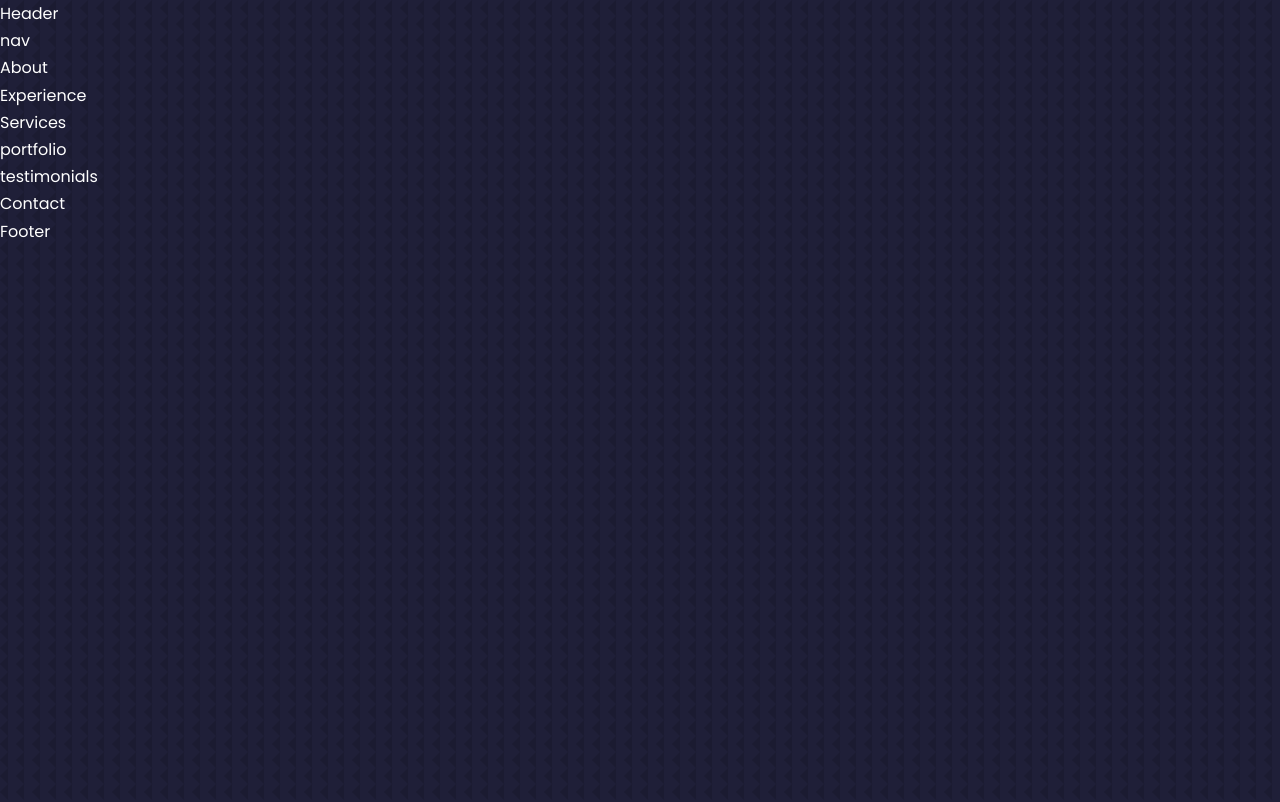
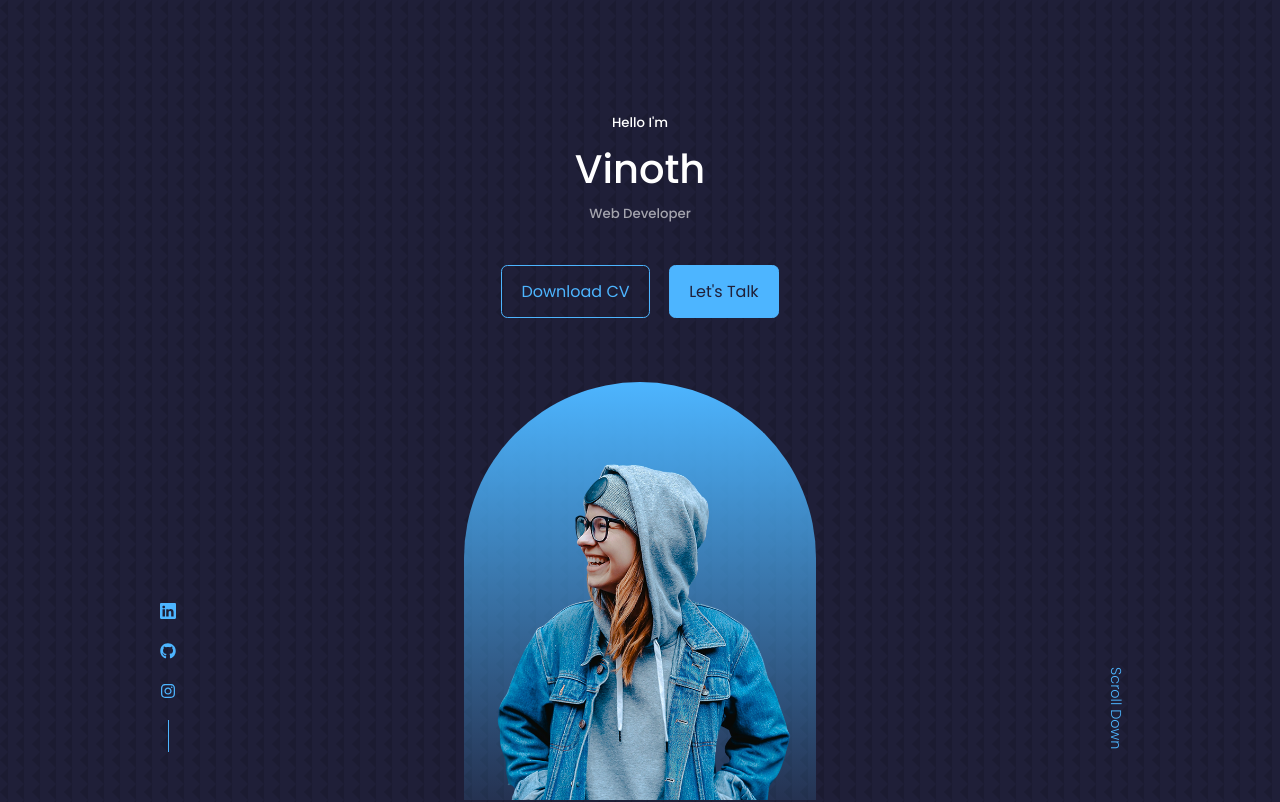
Before and after one commit to Vinothjv10/React-1, a React (Create React App) app: page / in a window 1280 px wide. Shown: the top 802 px of the page. Built offline with nearby package versions, Linux system fonts and the light colour scheme.

Commit message:
header component seted

```diff
--- a/package.json
+++ b/package.json
@@ -9,6 +9,7 @@
     "boxicons": "^2.1.4",
     "react": "^18.2.0",
     "react-dom": "^18.2.0",
+    "react-icons": "^4.7.1",
     "react-scripts": "5.0.1",
     "web-vitals": "^2.1.4"
   },
--- /dev/null
+++ b/src/components/header/CTA.jsx
@@ -0,0 +1,13 @@
+import React from 'react'
+import CV from '../../assets/cv.pdf'
+
+const CTA = () => {
+    return (
+        <div className='cta'>
+            <a href={CV} download className='btn'>Download CV</a>
+            <a href="#contact" className='btn btn-primary'> Let's Talk</a>
+        </div>
+    )
+}
+
+export default CTA
--- a/src/components/header/Header.jsx
+++ b/src/components/header/Header.jsx
@@ -1,9 +1,31 @@
 import React from 'react'
 import './header.css'
+import CTA from './CTA';
+import HeaderSocials from './HeaderSocials';
+
+import ME from '../../assets/me.png'
 
 const Header = () => {
     return (
-        <div>Header</div>
+        <header>
+            <div className="container header__container">
+                <h5>Hello I'm</h5>
+                <h1>Vinoth</h1>
+                <h5 className="text-light">
+                    Web Developer
+                </h5>
+
+                <CTA />
+                <HeaderSocials />
+
+                <div className="me">
+                    <img src={ME} alt="me" />
+                </div>
+
+                <a href="#cotact" className='scroll__down'> Scroll Down</a>
+
+            </div>
+        </header>
     )
 }
 
--- /dev/null
+++ b/src/components/header/HeaderSocials.jsx
@@ -0,0 +1,18 @@
+import React from 'react';
+import { BsLinkedin } from 'react-icons/bs';
+import { FaGithub } from 'react-icons/fa';
+import { FaInstagram } from 'react-icons/fa'
+
+
+
+const HeaderSocials = () => {
+    return (
+        <div className='header__socials'>
+            <a href="https://www.linkedin.com/in/vinothjv/" target="_blank"> <BsLinkedin /> </a>
+            <a href="https://github.com/Vinothjv10" target="_blank"><FaGithub /></a>
+            <a href="https://www.instagram.com/i_m_vinoth__/" target="_blank"><FaInstagram /></a>
+        </div>
+    )
+}
+
+export default HeaderSocials
--- a/src/components/header/header.css
+++ b/src/components/header/header.css
@@ -0,0 +1,79 @@
+header {
+    height: 100vh;
+    padding-top: 7rem;
+    overflow: hidden;
+}
+
+.header__container {
+    text-align: center;
+    height: 100%;
+    position: relative;
+}
+
+/* ======== CTA ======= */
+.cta {
+    margin-top: 2.5rem;
+    display: flex;
+    gap: 1.2rem;
+    justify-content: center;
+}
+
+/* ======== Header Socials ======= */
+.header__socials {
+    display: flex;
+    flex-direction: column;
+    align-items: center;
+    gap: 0.8rem;
+    position: absolute;
+    left: 0;
+    bottom: 3rem;
+}
+
+.header__socials::after {
+    content: "";
+    width: 1px;
+    height: 2rem;
+    background: var(--color-primary);
+}
+
+/* ======== ME ======= */
+.me {
+    background: linear-gradient(var(--color-primary), transparent);
+    width: 22rem;
+    height: 30rem;
+    position: absolute;
+    left: calc(50% - 11rem);
+    margin-top: 4rem;
+    border-radius: 12rem 12rem 0 0;
+    overflow: hidden;
+    padding: 5rem 1.5rem 1.5rem 1.5rem;
+}
+
+/* ======== Scroll Down ======= */
+.scroll__down {
+    position: absolute;
+    right: -2.3rem;
+    bottom: 5rem;
+    transform: rotate(90deg);
+    font-weight: 200;
+    font-size: 0.9rem;
+}
+
+/* ==========Media Queries (Medium Devices) ========== */
+@media screen and (max-width: 1024px) {
+    header {
+        height: 68vh;
+    }
+}
+
+/* ==========Media Queries (Small Devices) ========== */
+@media screen and (max-width: 600px) {
+    header {
+        height: 100vh;
+    }
+
+    .header__socials,
+    .scroll__down {
+        display: none;
+    }
+}
```
Also changed, not shown: 1 other file (tests, documents, lock files or other folders).
